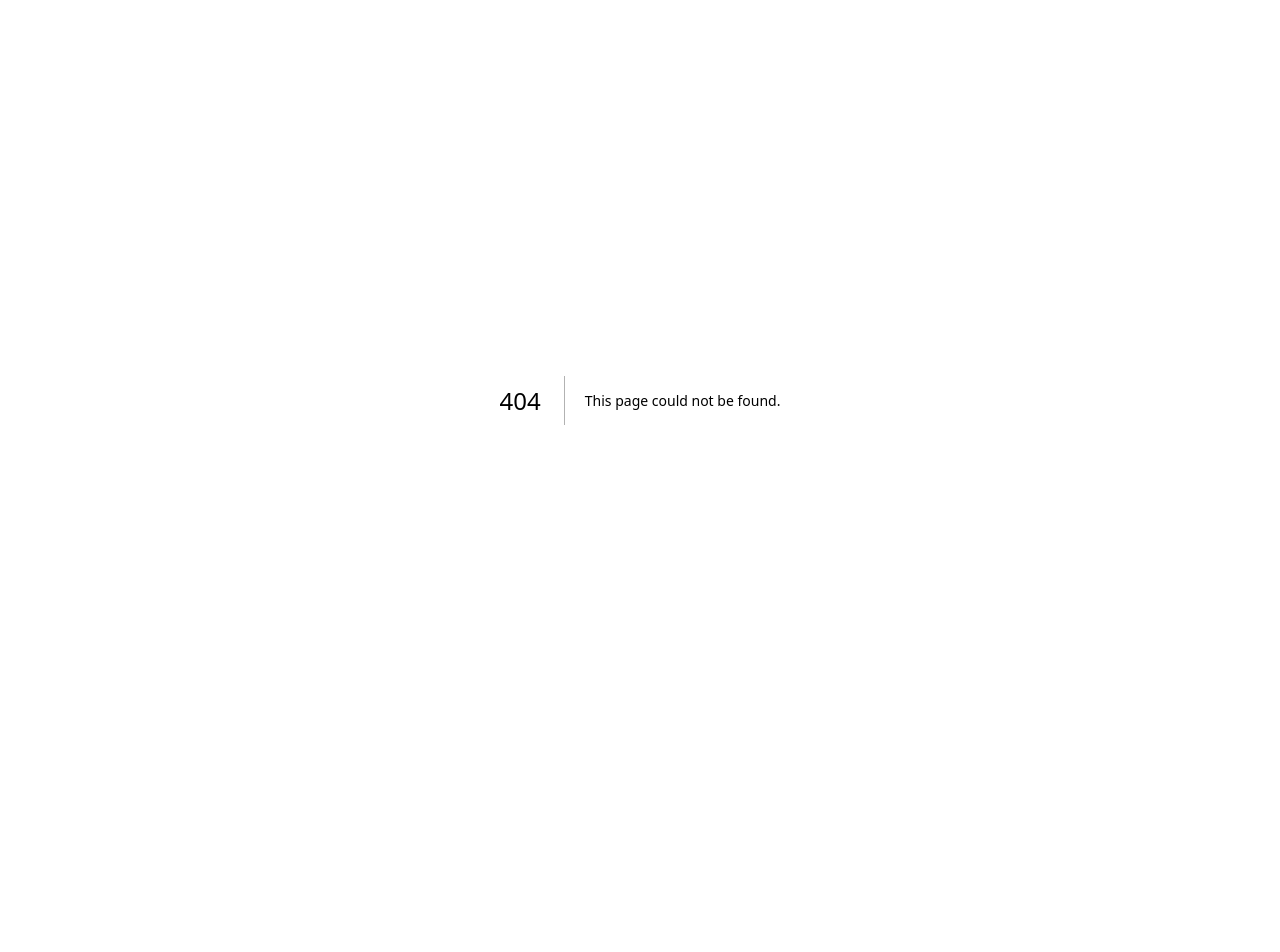
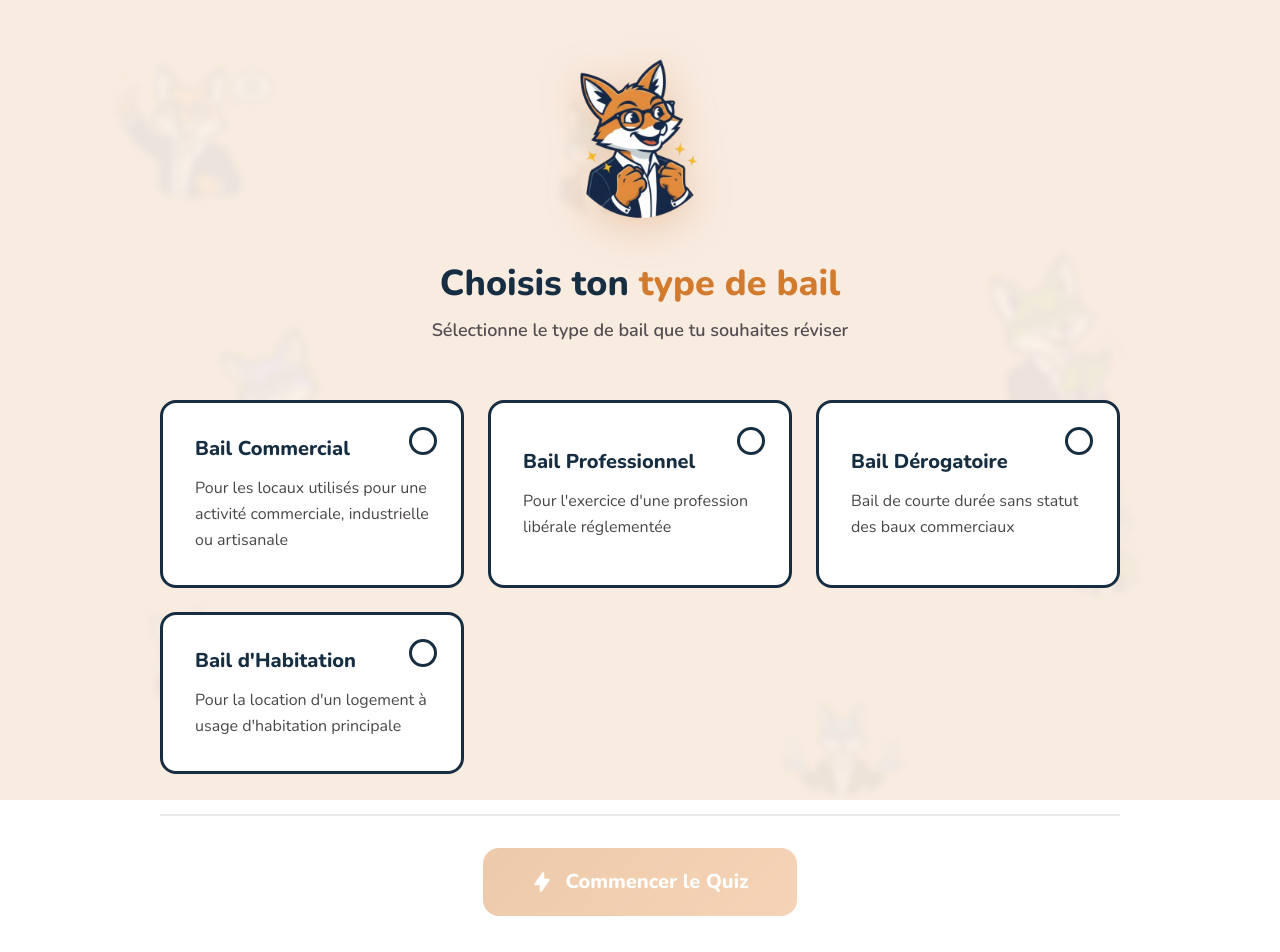
Before and after one commit to Bouloukt33/ipf, a Next.js app in the folder apps/web-app/: page /quiz/selection in a window 1280 px wide. Before the commit this address had no page. Shown: the top 952 px of the page. Before the commit the page ends 800 px from the top, so only its background shows below. Built offline with nearby package versions, Linux system fonts and the light colour scheme.

Commit message:
feat: add FloatingBackground component and selection page for quiz

```diff
--- /dev/null
+++ b/apps/web-app/src/app/components/FloatingBackground.tsx
@@ -0,0 +1,56 @@
+import Image from 'next/image'
+
+const floatingMascots = [
+    { src: '/mascots/coach.png', size: 180, top: '10%', left: '5%', delay: '0s', duration: '25s', hue: 0 },
+    { src: '/mascots/joyeux.png', size: 140, top: '60%', left: '80%', delay: '3s', duration: '30s', hue: 30 },
+    { src: '/mascots/applaudit.png', size: 200, top: '30%', left: '75%', delay: '6s', duration: '28s', hue: 60 },
+    { src: '/mascots/joyeux.png', size: 120, top: '75%', left: '10%', delay: '9s', duration: '22s', hue: 90 },
+    { src: '/mascots/bravo.png', size: 160, top: '50%', left: '50%', delay: '12s', duration: '26s', hue: 120 },
+    { src: '/mascots/mascotte.png', size: 130, top: '15%', left: '40%', delay: '2s', duration: '24s', hue: 150 },
+    { src: '/mascots/faire_choix.png', size: 150, top: '85%', left: '60%', delay: '8s', duration: '27s', hue: 180 },
+    { src: '/mascots/gene.png', size: 170, top: '40%', left: '15%', delay: '5s', duration: '29s', hue: 210 },
+]
+
+export default function FloatingBackground() {
+    return (
+        <>
+            <style>{`
+        @keyframes mascot-float {
+          0%,100% { transform: translate(0,0) rotate(0deg) scale(1); }
+          25%      { transform: translate(30px,-40px) rotate(5deg) scale(1.05); }
+          50%      { transform: translate(-20px,30px) rotate(-5deg) scale(0.95); }
+          75%      { transform: translate(40px,20px) rotate(3deg) scale(1.02); }
+        }
+      `}</style>
+
+            {/* Colored bg + floating mascots */}
+            <div className="fixed inset-0 z-0 overflow-hidden bg-[#d27a2d96]">
+                {floatingMascots.map((m, i) => (
+                    <div
+                        key={i}
+                        className="absolute opacity-25 pointer-events-none"
+                        style={{
+                            width: m.size,
+                            height: m.size,
+                            top: m.top,
+                            left: m.left,
+                            animation: `mascot-float ${m.duration} ease-in-out infinite`,
+                            animationDelay: m.delay,
+                        }}
+                    >
+                        <Image
+                            src={m.src}
+                            alt=""
+                            fill
+                            className="object-contain"
+                            style={{ filter: `blur(3px) hue-rotate(${m.hue}deg)` }}
+                        />
+                    </div>
+                ))}
+            </div>
+
+            {/* Readability overlay */}
+            <div className="fixed inset-0 z-[1] bg-white/75 pointer-events-none" />
+        </>
+    )
+}
--- /dev/null
+++ b/apps/web-app/src/app/quiz/layout.tsx
@@ -0,0 +1,12 @@
+import FloatingBackground from "@/app/components/FloatingBackground";
+
+export default function QuizLayout({ children }: { children: React.ReactNode }) {
+    return (
+        <div className="relative min-h-screen overflow-x-hidden font-nunito">
+            <FloatingBackground />
+            <div className="relative z-[2]">
+                {children}
+            </div>
+        </div>
+    )
+}
--- /dev/null
+++ b/apps/web-app/src/app/quiz/selection/page.tsx
@@ -0,0 +1,110 @@
+'use client'
+
+import Image from 'next/image'
+import { useRouter } from 'next/navigation'
+import { useState } from 'react'
+
+const TYPE_BAILS = [
+    { id: 1, name: 'Bail Commercial', description: "Pour les locaux utilisés pour une activité commerciale, industrielle ou artisanale" },
+    { id: 2, name: 'Bail Professionnel', description: "Pour l'exercice d'une profession libérale réglementée" },
+    { id: 3, name: 'Bail Dérogatoire', description: "Bail de courte durée sans statut des baux commerciaux" },
+    { id: 4, name: "Bail d'Habitation", description: "Pour la location d'un logement à usage d'habitation principale" },
+]
+
+export default function SelectionPage() {
+    const router = useRouter()
+    const [selected, setSelected] = useState<number | null>(null)
+    const [loading, setLoading] = useState(false)
+
+    function handleStart() {
+        if (selected === null) return
+        setLoading(true)
+        const bail = TYPE_BAILS.find(b => b.id === selected)!
+        const session = {
+            sessionId: 'session_' + Date.now(),
+            typeBail: bail,
+            startTime: new Date().toISOString(),
+        }
+        localStorage.setItem('currentSession', JSON.stringify(session))
+        router.push(`/quiz/play?sessionId=${session.sessionId}`)
+    }
+
+    return (
+        <main className="max-w-5xl mx-auto px-4 sm:px-8 py-12 animate-fade-in-up opacity-0">
+
+            {/* Header */}
+            <div className="text-center mb-14">
+                <div className="relative w-48 h-48 mx-auto mb-6 drop-shadow-[0_8px_20px_rgba(210,122,45,0.3)]">
+                    <Image src="/mascots/joyeux.png" alt="Mascotte" fill className="object-contain" />
+                </div>
+                <h1 className="text-4xl font-extrabold text-navy mb-3">
+                    Choisis ton <span className="text-primary">type de bail</span>
+                </h1>
+                <p className="text-lg font-semibold text-charcoal/80">
+                    Sélectionne le type de bail que tu souhaites réviser
+                </p>
+            </div>
+
+            {/* Cards */}
+            <div className="grid grid-cols-1 sm:grid-cols-2 lg:grid-cols-3 gap-6 mb-10">
+                {TYPE_BAILS.map((bail) => {
+                    const isSelected = selected === bail.id
+                    return (
+                        <button
+                            key={bail.id}
+                            onClick={() => setSelected(bail.id)}
+                            className={`
+                relative text-left bg-white border-[3px] rounded-2xl p-8
+                transition-all duration-300 ease-out
+                ${isSelected
+                                    ? 'border-primary bg-primary/10 -translate-y-1 shadow-primary'
+                                    : 'border-navy hover:border-primary hover:bg-primary/10 hover:-translate-y-1'
+                                }
+              `}
+                        >
+                            <span className={`
+                absolute top-6 right-6 w-7 h-7 rounded-full border-[3px] transition-all duration-300
+                ${isSelected ? 'border-primary bg-primary shadow-[inset_0_0_0_4px_white]' : 'border-navy'}
+              `} />
+                            <p className="text-xl font-extrabold text-navy mb-3 pr-10">{bail.name}</p>
+                            <p className="text-base text-charcoal/85 leading-relaxed">{bail.description}</p>
+                        </button>
+                    )
+                })}
+            </div>
+
+            {/* CTA */}
+            <div className="border-t-2 border-navy/10 pt-8 flex justify-center">
+                <button
+                    onClick={handleStart}
+                    disabled={selected === null || loading}
+                    className="
+            inline-flex items-center gap-3 px-12 py-5
+            bg-gradient-primary text-white text-xl font-extrabold rounded-2xl
+            transition-all duration-300
+            hover:-translate-y-1 hover:shadow-primary-lg active:-translate-y-0.5
+            disabled:opacity-40 disabled:cursor-not-allowed disabled:translate-y-0 disabled:shadow-none
+          "
+                >
+                    {loading ? (
+                        <>
+                            <svg className="animate-spin w-5 h-5" fill="none" viewBox="0 0 24 24">
+                                <circle className="opacity-25" cx="12" cy="12" r="10" stroke="currentColor" strokeWidth="4" />
+                                <path className="opacity-75" fill="currentColor" d="M4 12a8 8 0 018-8v8H4z" />
+                            </svg>
+                            Création de la session...
+                        </>
+                    ) : (
+                        <>
+                            <svg width="22" height="22" fill="currentColor" viewBox="0 0 20 20">
+                                <path fillRule="evenodd" d="M11.3 1.046A1 1 0 0112 2v5h4a1 1 0 01.82 1.573l-7 10A1 1 0 018 18v-5H4a1 1 0 01-.82-1.573l7-10a1 1 0 011.12-.38z" clipRule="evenodd" />
+                            </svg>
+                            Commencer le Quiz
+                        </>
+                    )}
+                </button>
+            </div>
+
+        </main>
+    )
+}
```
Also changed, not shown: apps/web-app/tailwind.config.ts (indentation only).
